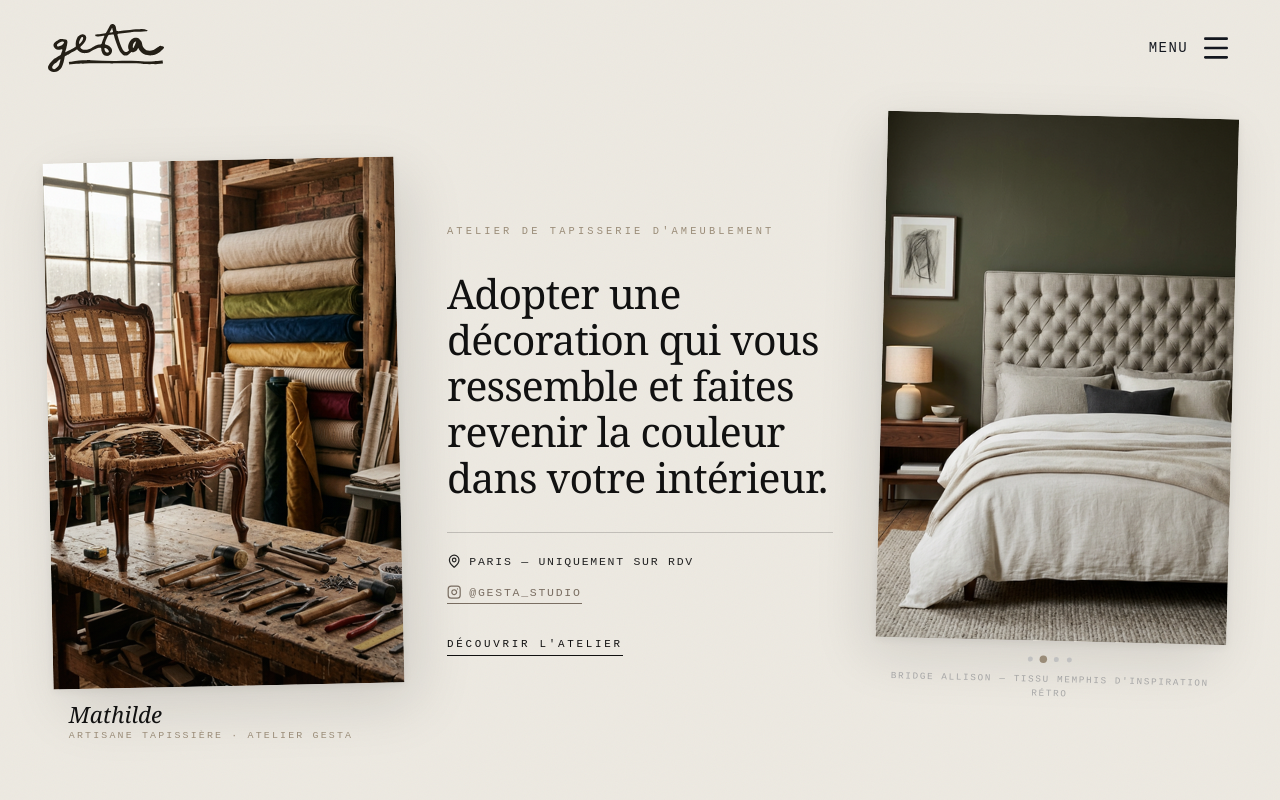
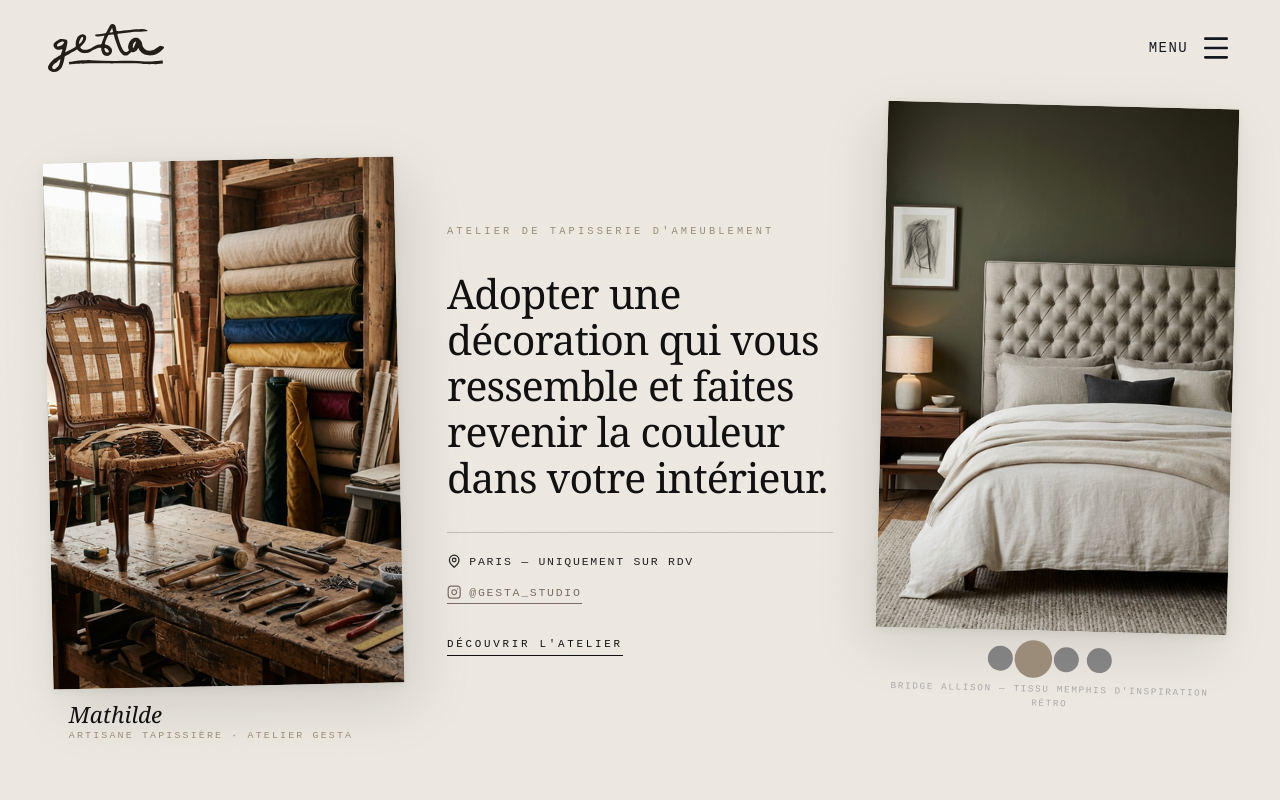
Before and after one commit to paulesthor/mathilde-v2, a React (Vite) app: page /admin/products in a window 1280 px wide. Shown: the top 800 px of the page. Built offline with nearby package versions, Linux system fonts and the light colour scheme; no server answers; the database is empty; a web font is replaced by a local one.

Commit message:
fix: carousel dot touch target size and contrast, aria-labels on nav buttons

```diff
--- a/src/index.css
+++ b/src/index.css
@@ -300,11 +300,13 @@
   width: 5px;
   height: 5px;
   border-radius: 50%;
-  background: #CCC;
+  background: #888;
   border: none;
   cursor: pointer;
   transition: background 0.3s ease, transform 0.3s ease;
-  padding: 0;
+  /* Padding for 24×24px minimum touch target */
+  padding: 10px;
+  box-sizing: content-box;
 }
 
 .hero-carousel-dot.active {
```
